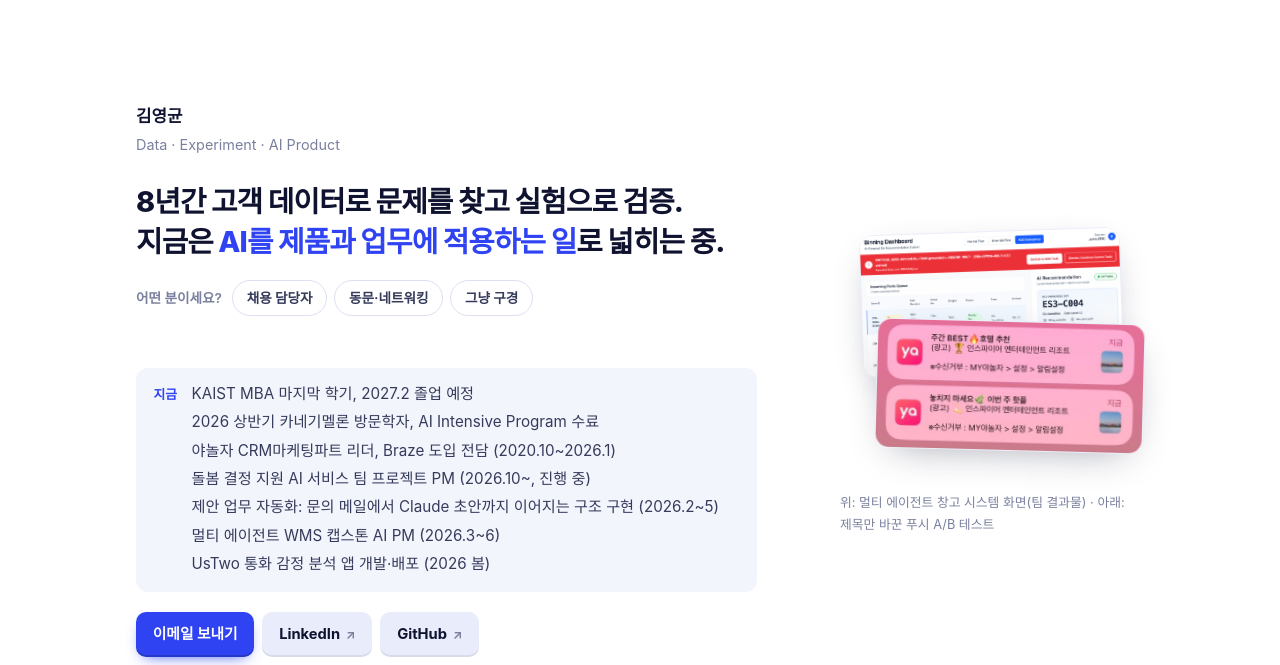
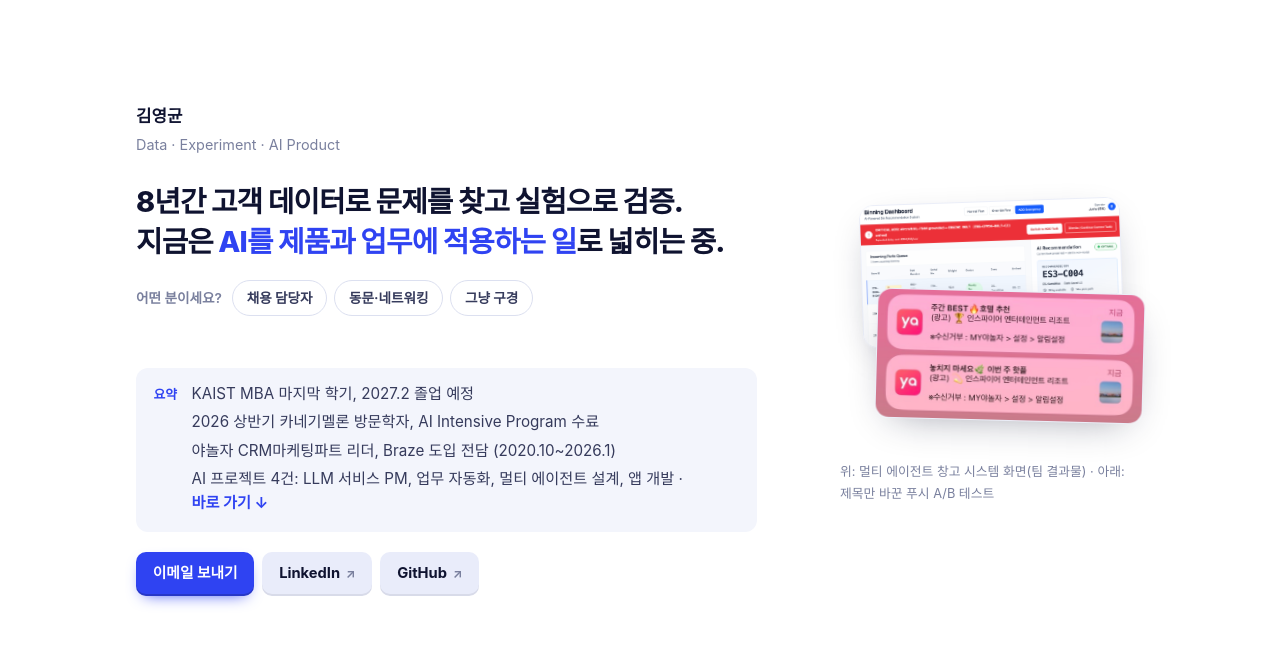
Before and after one commit to yeongkyunkr-dot/yeongkyunkr-dot.github.io, a plain HTML site: page index.html in a window 1280 px wide. Shown: the part 59-724 px from the top of the page. Drawn offline with Linux system fonts and the light colour scheme; a web font is replaced by a local one.

Commit message:
요약 칸: 제목 변경, AI 프로젝트를 한 줄과 바로 가기 링크로 정리
Co-Authored-By: Claude Fable 5.2 <noreply@anthropic.com>

```diff
--- a/index.html
+++ b/index.html
@@ -62,6 +62,7 @@ strong, b { color: var(--ink); font-weight: 700; }
 .hero .now { margin: 1.5rem 0 0; padding: .9rem 1.1rem 1rem; background: var(--surface); border-radius: 12px; color: var(--body); font-size: .95rem; line-height: 1.6; display: grid; grid-template-columns: auto 1fr; gap: .9rem; align-items: start; max-width: 40rem; }
 .hero .now b { color: var(--accent); font-size: .8rem; padding-top: .2rem; }
 .hero .now ul { margin: 0; padding: 0; list-style: none; display: grid; gap: .25rem; }
+.hero .now a { color: var(--accent); font-weight: 700; white-space: nowrap; }
 .hero .links { margin: 1.25rem 0 0; display: flex; flex-wrap: wrap; gap: .5rem; }
 .btn { display: inline-flex; align-items: center; gap: .35rem; border-radius: 10px; padding: .6rem 1.05rem; font-size: .92rem; font-weight: 700; color: var(--ink); background: var(--surface-2); box-shadow: inset 0 -2px 0 rgba(15,19,48,.08); transition: transform .12s ease, background .12s ease; }
 .btn:hover { text-decoration: none; background: var(--accent-soft); color: var(--accent-deep); transform: translateY(-1px); }
@@ -309,7 +310,7 @@ mark.todo { background: #FFE7A3; color: #5A4300; padding: 0 .3em; border-radius:
           <button type="button" data-seg="browse">그냥 구경</button>
           <p class="seg-note" aria-live="polite"></p>
         </div>
-        <div class="now"><b>지금</b><ul><li>KAIST MBA 마지막 학기, 2027.2 졸업 예정</li><li>2026 상반기 카네기멜론 방문학자, AI Intensive Program 수료</li><li>야놀자 CRM마케팅파트 리더, Braze 도입 전담 (2020.10~2026.1)</li><li>돌봄 결정 지원 AI 서비스 팀 프로젝트 PM (2026.10~, 진행 중)</li><li>제안 업무 자동화: 문의 메일에서 Claude 초안까지 이어지는 구조 구현 (2026.2~5)</li><li>멀티 에이전트 WMS 캡스톤 AI PM (2026.3~6)</li><li>UsTwo 통화 감정 분석 앱 개발·배포 (2026 봄)</li></ul></div>
+        <div class="now"><b>요약</b><ul><li>KAIST MBA 마지막 학기, 2027.2 졸업 예정</li><li>2026 상반기 카네기멜론 방문학자, AI Intensive Program 수료</li><li>야놀자 CRM마케팅파트 리더, Braze 도입 전담 (2020.10~2026.1)</li><li>AI 프로젝트 4건: LLM 서비스 PM, 업무 자동화, 멀티 에이전트 설계, 앱 개발 · <a href="#aiproj">바로 가기 ↓</a></li></ul></div>
         <p class="links">
           <a class="btn pri" href="mailto:yeongkyun.kr@gmail.com">이메일 보내기</a>
           <a class="btn" href="https://linkedin.com/in/yeong-kyun-kim" target="_blank" rel="noopener noreferrer">LinkedIn <span class="ext" aria-hidden="true">↗</span></a>
@@ -1013,7 +1014,7 @@ wms-platform/
   const crmSec = document.getElementById('crm'), aiSec = document.getElementById('aiproj');
   const NOTE = {
     recruiter: '<b>채용 담당자</b>용으로 현업 프로젝트 중 추천 API 적용·감정 점수 활용·경제성 분석 3건(01·02·03)을 펼쳐 두었습니다.',
-    alumni: '<b>동문·네트워킹</b>이시면 AI 프로젝트부터 보시면 됩니다. 지금 하는 일은 위 "지금" 칸에 있습니다.',
+    alumni: '<b>동문·네트워킹</b>이시면 AI 프로젝트부터 보시면 됩니다. 이력은 위 "요약" 칸에 있습니다.',
     browse: '<b>구경</b>이시면 "AI로 일하는 방식을 바꾼 일" 카드 여섯 장만 보셔도 됩니다.'
   };
   const applySeg = (key, fromUser) => {
```
